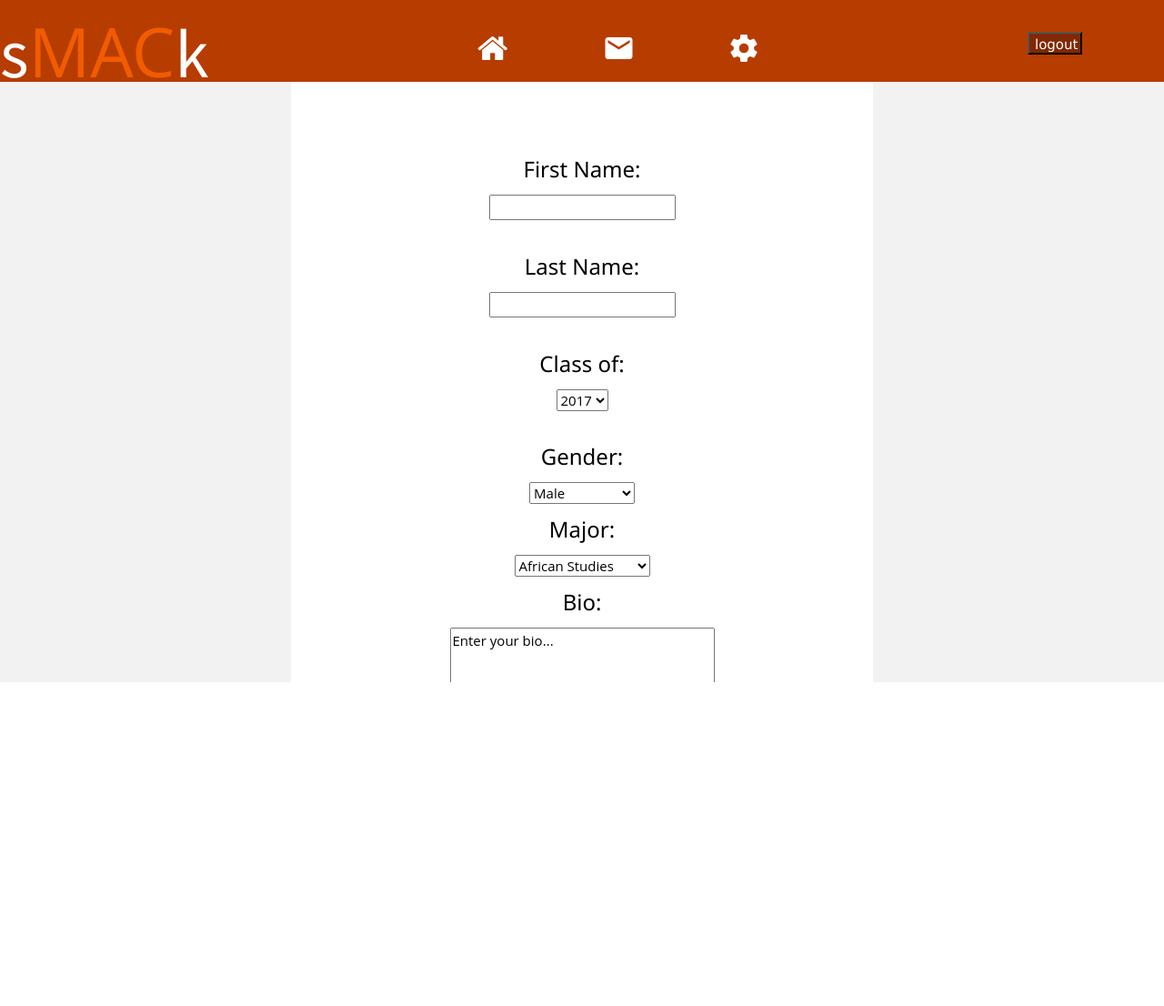
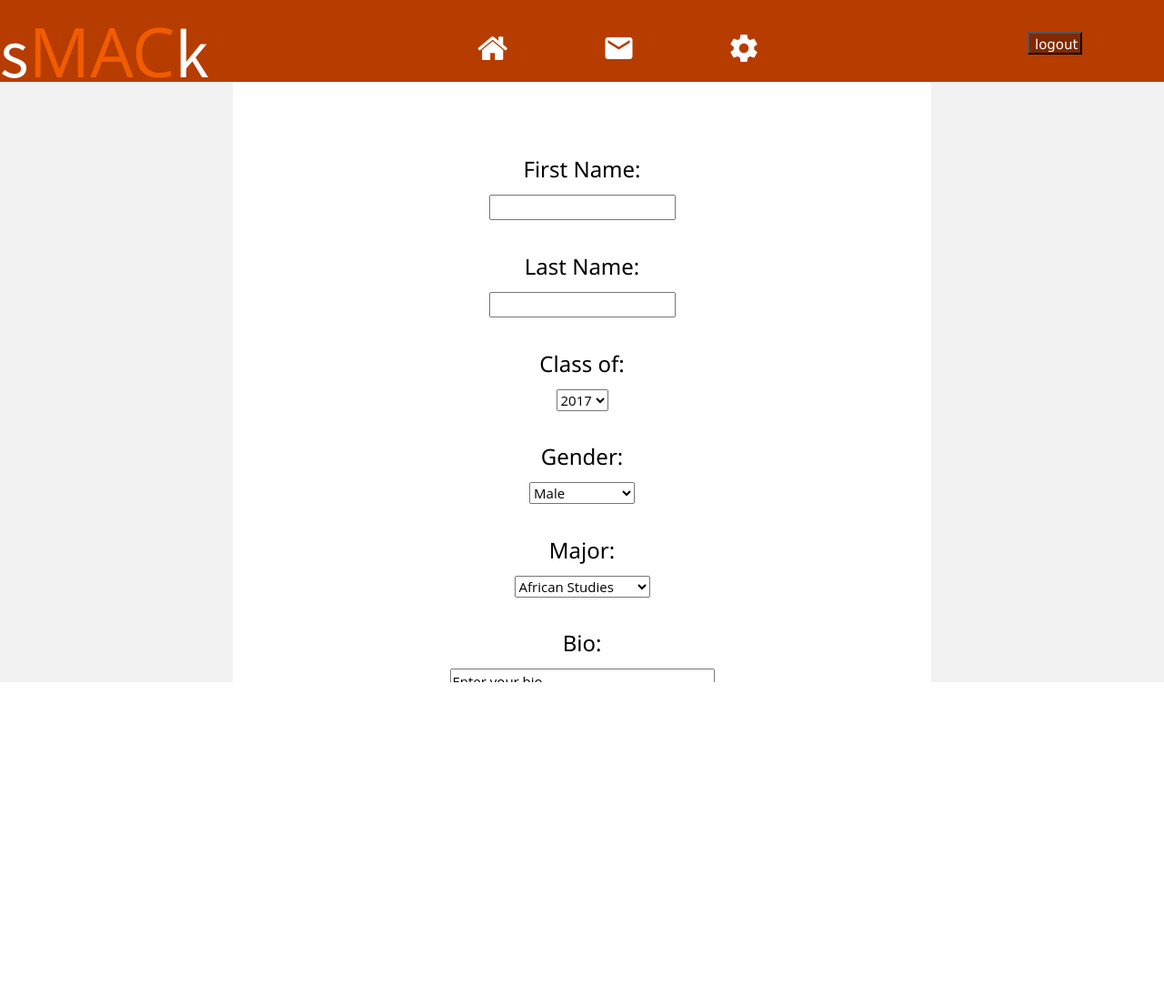
Before and after one commit to comp346s17/course-project-doe, a Django app: template doe/smack/templates/smack-designs/questions_settings.html in a window 1280 px wide. Shown: the top 1106 px of the page at 91% size. Run offline with Django 3.2, Linux system fonts and the light colour scheme; the template is opened without the code that fills it, so the values that code supplies are empty; parts of the project's set-up code (start-up, migrations or seed data) failed here and were passed over.

Commit message:
Added designed html and css page

```diff
--- a/doe/smack/templates/smack-designs/css/profile.css
+++ b/doe/smack/templates/smack-designs/css/profile.css
@@ -234,7 +234,7 @@ width: 100%;}
 #leftSidebar {
   background: #f2f2f2;
   height: 100%;
-  width: 25%;
+  width: 20%;
   background-size: cover;
   float: left;
 
@@ -244,7 +244,7 @@ width: 100%;}
 div#content{
   float: none;
   overflow: none;
-  width: 40%;
+  width: 60%;
   height: 100%;
   background: white;
   margin: auto;
@@ -256,7 +256,7 @@ div#content{
     float: right;
     background: #f2f2f2;
     height: 100%;
-    width: 25%;
+    width: 20%;
     background-size: cover;
 }
 
--- a/doe/smack/templates/smack-designs/css/welcome.css
+++ b/doe/smack/templates/smack-designs/css/welcome.css
@@ -234,7 +234,7 @@ width: 100%;}
 #leftSidebar {
   background: #f2f2f2;
   height: 100%;
-  width: 25%;
+  width: 20%;
   background-size: cover;
   float: left;
 
@@ -244,7 +244,7 @@ width: 100%;}
 div#content{
   float: none;
   overflow: none;
-  width: 40%;
+  width: 60%;
   height: 100%;
   background: white;
   margin: auto;
@@ -256,7 +256,7 @@ div#content{
     float: right;
     background: #f2f2f2;
     height: 100%;
-    width: 25%;
+    width: 20%;
     background-size: cover;
 }
 
--- a/doe/smack/templates/smack-designs/feed.html
+++ b/doe/smack/templates/smack-designs/feed.html
@@ -29,8 +29,8 @@
         <button type="button" class="filterButton">Filter</button>
     </div>
     <div id="content" style="overflow-y: auto;"><br><br><br><br><br><br>
-        <div class="profile">
 
+            <div class="profile">
             <div class="leftProfile">
                 <img class="profilePic" src="https://assets.entrepreneur.com/content/16x9/822/20150406145944-dos-donts-taking-perfect-linkedin-profile-picture-selfie-mobile-camera-2.jpeg" style="width:100%"/>
             </div>
@@ -52,9 +52,8 @@
                 <button type ='button' class="button noThanks"></button><br><br>
             </div>
 
+        </div>
 
-
-        </div>
         <br><br><br>
           <div class="profile">
 
--- a/doe/smack/templates/smack-designs/questions_settings.html
+++ b/doe/smack/templates/smack-designs/questions_settings.html
@@ -45,7 +45,7 @@
         <option>Genderqueer</option>
         <option>Gender Fluid</option>
         <option>Neither</option>
-        </select><br>
+        </select><br><br>
     <h3>Major:</h3>
     <select>
         <option>African Studies</option>
@@ -53,7 +53,7 @@
         <option>Anthropology</option>
         <option>Computer Science</option>
         <option>Political Science</option>
-    </select><br>
+    </select><br><br>
     <h3>Bio:</h3>
         <textarea rows="10" cols="30">Enter your bio...</textarea><br>
     <h3>Profile Picture:</h3><input type="file" name="profilePic" accept="image/jpeg"><br>
```
Also changed, not shown: doe/smack/templates/smack-designs/css/feed.css (+4 -4 lines).
